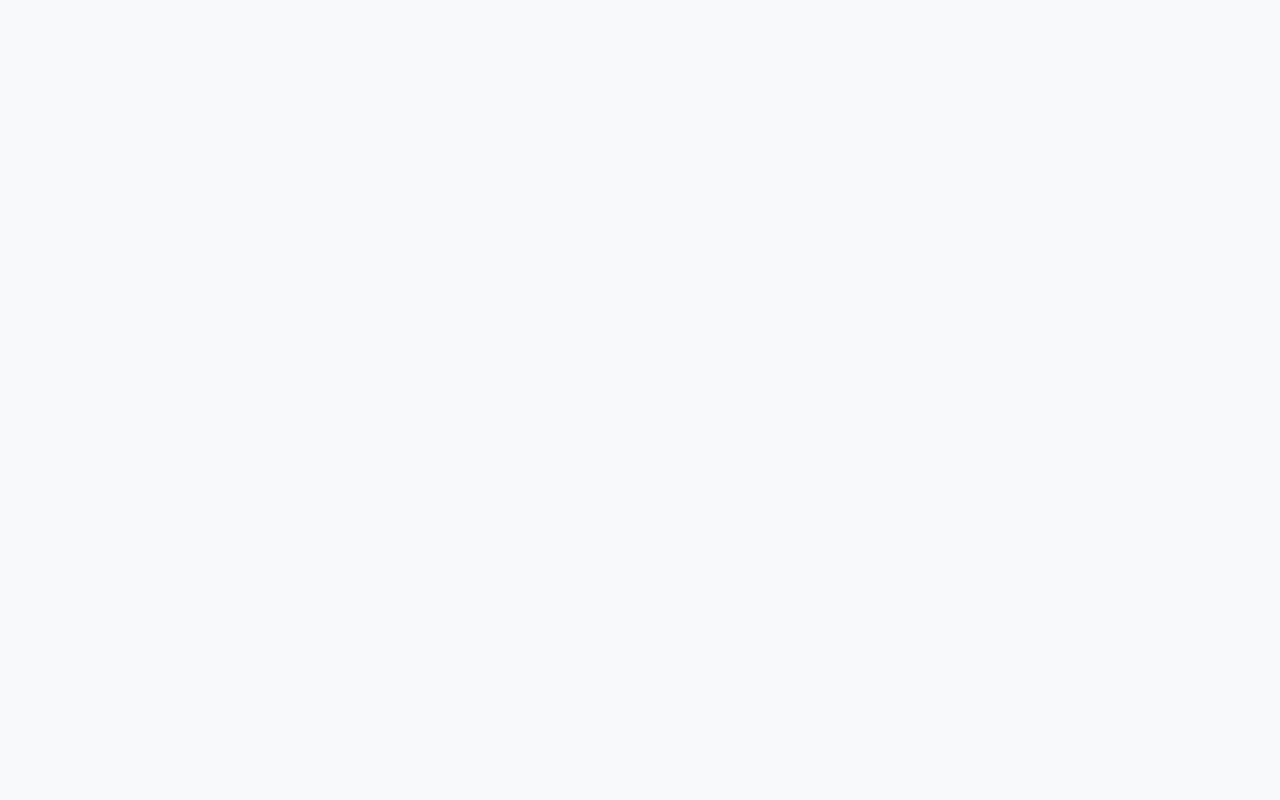
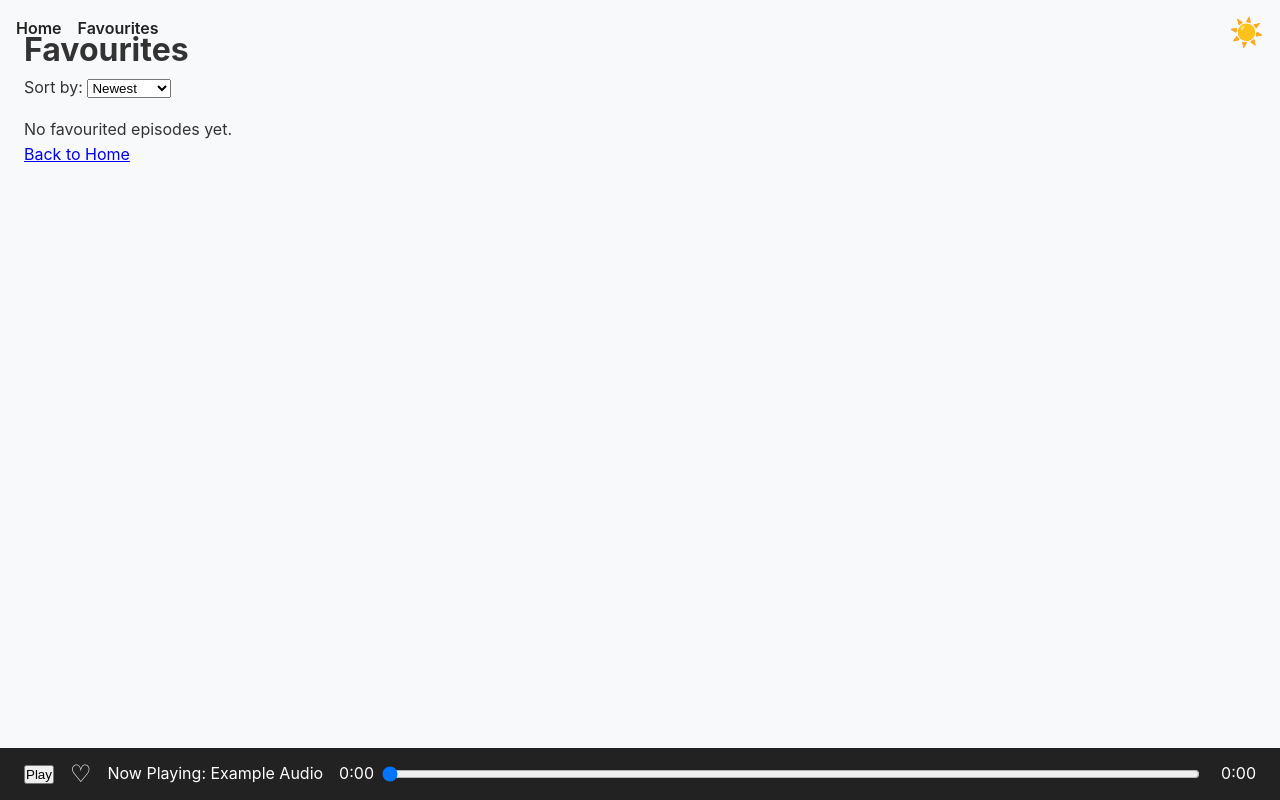
Before and after one commit to Lightray101/DJS-PFP, a React (Vite) app: page /favourites in a window 1280 px wide. Before the commit this address had no page. Built offline with nearby package versions, Linux system fonts and the light colour scheme.

Commit message:
fixes routing errors

```diff
--- a/src/App.jsx
+++ b/src/App.jsx
@@ -2,13 +2,168 @@ import React from "react";
 import { Routes, Route } from "react-router-dom";
 import HomePage from "./HomePage";
 import ShowDetailPage from "./ShowDetailPage";
+import FavouritesPage from "./FavouritesPage";
+import { FavouriteButton } from "./components/FavouriteButton";
+
+// Theme context and provider
+const ThemeContext = React.createContext();
+
+function ThemeProvider({ children }) {
+  const [theme, setTheme] = React.useState(() => {
+    return localStorage.getItem('theme') || 'light';
+  });
+
+  React.useEffect(() => {
+    localStorage.setItem('theme', theme);
+    document.body.classList.remove('light', 'dark');
+    document.body.classList.add(theme);
+  }, [theme]);
+
+  const toggleTheme = () => setTheme(theme === 'light' ? 'dark' : 'light');
+
+  return (
+    <ThemeContext.Provider value={{ theme, toggleTheme }}>
+      {children}
+    </ThemeContext.Provider>
+  );
+}
+
+function ThemeToggle() {
+  const { theme, toggleTheme } = React.useContext(ThemeContext);
+  return (
+    <button
+      onClick={toggleTheme}
+      style={{
+        position: 'fixed',
+        top: 16,
+        right: 16,
+        zIndex: 2000,
+        background: 'none',
+        border: 'none',
+        fontSize: 28,
+        cursor: 'pointer',
+        color: theme === 'dark' ? '#ffd700' : '#222',
+        transition: 'color 0.2s'
+      }}
+      aria-label={theme === 'dark' ? 'Switch to light mode' : 'Switch to dark mode'}
+      title={theme === 'dark' ? 'Switch to light mode' : 'Switch to dark mode'}
+    >
+      {theme === 'dark' ? '🌙' : '☀️'}
+    </button>
+  );
+}
+
+// (useFavourites and FavouriteButton moved to their own files)
+
+// Simple global audio player component
+function AudioPlayer() {
+  const [playing, setPlaying] = React.useState(false);
+  const [currentTime, setCurrentTime] = React.useState(0);
+  const [duration, setDuration] = React.useState(0);
+  const audioRef = React.useRef(null);
+
+  // Confirmation prompt on reload during playback
+  React.useEffect(() => {
+    const handleBeforeUnload = (e) => {
+      if (playing) {
+        e.preventDefault();
+        e.returnValue = '';
+      }
+    };
+    window.addEventListener('beforeunload', handleBeforeUnload);
+    return () => window.removeEventListener('beforeunload', handleBeforeUnload);
+  }, [playing]);
+
+  const togglePlay = () => {
+    if (!audioRef.current) return;
+    if (playing) {
+      audioRef.current.pause();
+    } else {
+      audioRef.current.play();
+    }
+    setPlaying(!playing);
+  };
+
+  const handleTimeUpdate = () => {
+    setCurrentTime(audioRef.current.currentTime);
+  };
+  const handleLoadedMetadata = () => {
+    setDuration(audioRef.current.duration);
+  };
+  const handleSeek = (e) => {
+    const time = parseFloat(e.target.value);
+    audioRef.current.currentTime = time;
+    setCurrentTime(time);
+  };
+
+  // Example placeholder audio and episode ID
+  const audioSrc = "https://www.soundhelix.com/examples/mp3/SoundHelix-Song-1.mp3";
+  const episodeId = "example-episode-1";
+
+  // Format time in mm:ss
+  const formatTime = (t) => {
+    const m = Math.floor(t / 60);
+    const s = Math.floor(t % 60);
+    return `${m}:${s.toString().padStart(2, '0')}`;
+  };
+
+  return (
+    <div style={{
+      position: 'fixed',
+      left: 0,
+      right: 0,
+      bottom: 0,
+      background: '#222',
+      color: '#fff',
+      padding: '12px 24px',
+      display: 'flex',
+      alignItems: 'center',
+      zIndex: 1000
+    }}>
+      <button onClick={togglePlay} style={{marginRight: 16}}>
+        {playing ? 'Pause' : 'Play'}
+      </button>
+      <FavouriteButton episodeId={episodeId} />
+      <audio
+        ref={audioRef}
+        src={audioSrc}
+        onEnded={() => setPlaying(false)}
+        onTimeUpdate={handleTimeUpdate}
+        onLoadedMetadata={handleLoadedMetadata}
+        style={{display: 'none'}}
+      />
+      <span style={{marginRight: 16}}>Now Playing: Example Audio</span>
+      <span style={{marginRight: 8}}>{formatTime(currentTime)}</span>
+      <input
+        type="range"
+        min={0}
+        max={duration || 0}
+        value={currentTime}
+        onChange={handleSeek}
+        step="0.1"
+        style={{ flex: 1, marginRight: 8 }}
+        aria-label="Seek"
+      />
+      <span style={{width: 48, textAlign: 'right'}}>{formatTime(duration)}</span>
+    </div>
+  );
+}
 
 function App() {
   return (
-    <Routes>
-      <Route path="/" element={<HomePage />} />
-      <Route path="/show/:id" element={<ShowDetailPage />} />
-    </Routes>
+    <ThemeProvider>
+      <ThemeToggle />
+      <nav style={{ position: 'fixed', top: 16, left: 16, zIndex: 2000 }}>
+        <a href="/" style={{ marginRight: 16, color: '#222', textDecoration: 'none', fontWeight: 600 }}>Home</a>
+        <a href="/favourites" style={{ color: '#222', textDecoration: 'none', fontWeight: 600 }}>Favourites</a>
+      </nav>
+      <Routes>
+        <Route path="/" element={<HomePage />} />
+        <Route path="/show/:id" element={<ShowDetailPage />} />
+        <Route path="/favourites" element={<FavouritesPage />} />
+      </Routes>
+      <AudioPlayer />
+    </ThemeProvider>
   );
 }
 
--- /dev/null
+++ b/src/FavouritesPage.jsx
@@ -0,0 +1,84 @@
+import React, { useState } from "react";
+import { Link } from "react-router-dom";
+import { useFavourites } from "./hooks/useFavourites";
+
+function groupByShow(favourites) {
+  const grouped = {};
+  favourites.forEach(fav => {
+    if (!grouped[fav.showTitle]) grouped[fav.showTitle] = [];
+    grouped[fav.showTitle].push(fav);
+  });
+  return grouped;
+}
+
+function formatDate(dateString) {
+  const date = new Date(dateString);
+  return date.toLocaleString();
+}
+
+const SORTS = [
+  { label: "A–Z (Title)", value: "az" },
+  { label: "Z–A (Title)", value: "za" },
+  { label: "Newest", value: "newest" },
+  { label: "Oldest", value: "oldest" },
+];
+
+function sortFavourites(favs, sort) {
+  switch (sort) {
+    case "az":
+      return [...favs].sort((a, b) => a.showTitle.localeCompare(b.showTitle));
+    case "za":
+      return [...favs].sort((a, b) => b.showTitle.localeCompare(a.showTitle));
+    case "newest":
+      return [...favs].sort((a, b) => new Date(b.dateAdded) - new Date(a.dateAdded));
+    case "oldest":
+      return [...favs].sort((a, b) => new Date(a.dateAdded) - new Date(b.dateAdded));
+    default:
+      return favs;
+  }
+}
+
+function FavouritesPage() {
+  const { favourites } = useFavourites();
+  const [sort, setSort] = useState("newest");
+
+  const sortedFavs = sortFavourites(favourites, sort);
+  const grouped = groupByShow(sortedFavs);
+
+  return (
+    <div style={{ padding: 24 }}>
+      <h1>Favourites</h1>
+      <div style={{ marginBottom: 16 }}>
+        <label htmlFor="sort-favs">Sort by: </label>
+        <select id="sort-favs" value={sort} onChange={e => setSort(e.target.value)}>
+          {SORTS.map(opt => (
+            <option key={opt.value} value={opt.value}>{opt.label}</option>
+          ))}
+        </select>
+      </div>
+      {favourites.length === 0 ? (
+        <p>No favourited episodes yet.</p>
+      ) : (
+        <div>
+          {Object.entries(grouped).map(([showTitle, favs]) => (
+            <div key={showTitle} style={{ marginBottom: 32 }}>
+              <h2 style={{ borderBottom: '1px solid #ccc', paddingBottom: 4 }}>{showTitle}</h2>
+              <ul>
+                {favs.map(fav => (
+                  <li key={fav.episodeId} style={{ marginBottom: 8 }}>
+                    <div><strong>Episode ID:</strong> {fav.episodeId}</div>
+                    {fav.season && <div><strong>Season:</strong> {fav.season}</div>}
+                    <div><strong>Date Added:</strong> {formatDate(fav.dateAdded)}</div>
+                  </li>
+                ))}
+              </ul>
+            </div>
+          ))}
+        </div>
+      )}
+      <Link to="/">Back to Home</Link>
+    </div>
+  );
+}
+
+export default FavouritesPage;
--- /dev/null
+++ b/src/components/FavouriteButton.jsx
@@ -0,0 +1,26 @@
+import React from "react";
+import { useFavourites } from "../hooks/useFavourites";
+
+export function FavouriteButton({ episodeId, showId, showTitle, season }) {
+  const { isFavourite, addFavourite, removeFavourite } = useFavourites();
+  const fav = isFavourite(episodeId);
+  return (
+    <button
+      onClick={() => fav
+        ? removeFavourite(episodeId)
+        : addFavourite({ episodeId, showId, showTitle, season })}
+      style={{
+        background: 'none',
+        border: 'none',
+        color: fav ? 'red' : '#fff',
+        fontSize: 24,
+        cursor: 'pointer',
+        marginRight: 16
+      }}
+      aria-label={fav ? 'Unfavourite' : 'Favourite'}
+      title={fav ? 'Unfavourite' : 'Favourite'}
+    >
+      {fav ? '♥' : '♡'}
+    </button>
+  );
+}
--- /dev/null
+++ b/src/hooks/useFavourites.js
@@ -0,0 +1,25 @@
+import { useState, useEffect } from "react";
+
+export function useFavourites() {
+  const [favourites, setFavourites] = useState(() => {
+    const favs = localStorage.getItem('favouriteEpisodes');
+    return favs ? JSON.parse(favs) : [];
+  });
+
+  useEffect(() => {
+    localStorage.setItem('favouriteEpisodes', JSON.stringify(favourites));
+  }, [favourites]);
+
+  // Add favourite with metadata: episodeId, showId, showTitle, season, dateAdded
+  const addFavourite = (favObj) => {
+    if (!favourites.some(f => f.episodeId === favObj.episodeId)) {
+      setFavourites([...favourites, { ...favObj, dateAdded: new Date().toISOString() }]);
+    }
+  };
+  const removeFavourite = (episodeId) => {
+    setFavourites(favourites.filter(f => f.episodeId !== episodeId));
+  };
+  const isFavourite = (episodeId) => favourites.some(f => f.episodeId === episodeId);
+
+  return { favourites, addFavourite, removeFavourite, isFavourite };
+}
```
Also changed, not shown: js/app.js (+10 -7 lines).
